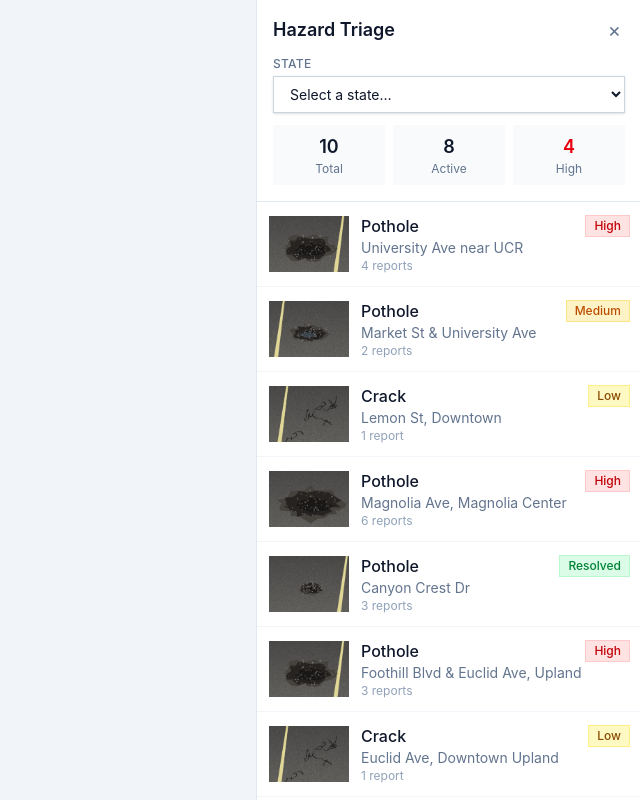
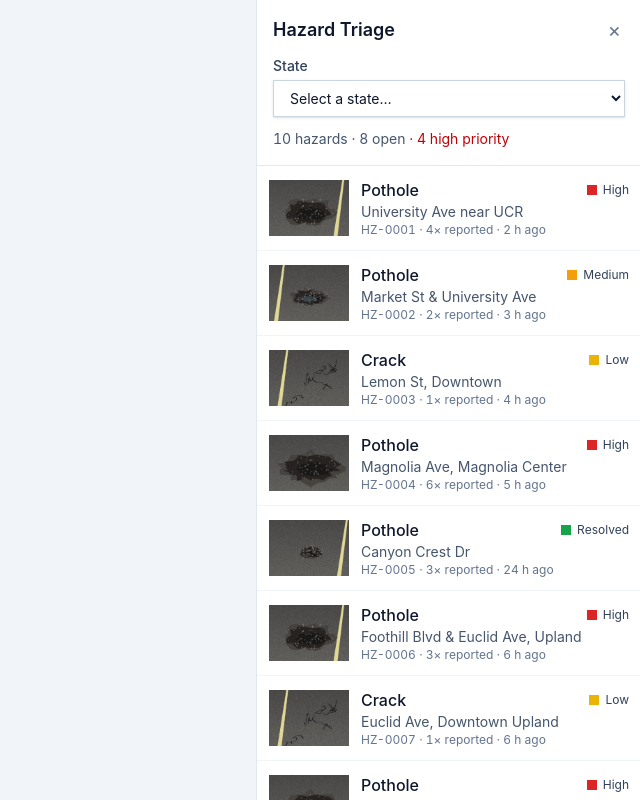
Before and after one commit to pranavgowrish/dashdigital, a React (Vite) app in the folder frontend/: page / in a window 1280 px wide. Shown: the whole page, without its empty margins (640-1280 px from the left). Built offline with nearby package versions, Linux system fonts and the light colour scheme.

Commit message:
updated design

```diff
--- a/frontend/src/App.tsx
+++ b/frontend/src/App.tsx
@@ -144,9 +144,6 @@ function App() {
             className="absolute right-4 top-4 z-10 flex items-center gap-2 border border-slate-200 bg-white px-3 py-2 text-sm font-medium shadow-md hover:bg-slate-50"
           >
             Hazard Triage
-            <span className="bg-red-100 px-1.5 text-xs font-semibold text-red-700">
-              {locationHazards.filter((h) => h.status !== "resolved").length}
-            </span>
           </button>
         )}
       </main>
--- a/frontend/src/arcgis-jsx.d.ts
+++ b/frontend/src/arcgis-jsx.d.ts
@@ -1,3 +1,2 @@
-// Registers <arcgis-*> and <calcite-*> custom elements with React's JSX types.
 import "@arcgis/map-components/types/react";
 import "@esri/calcite-components/types/react";
--- a/frontend/src/components/CityPicker.tsx
+++ b/frontend/src/components/CityPicker.tsx
@@ -25,7 +25,7 @@ export function CityPicker({ stateName, cities, loading, error, value, onChange
           ...cities.filter((c) => c.name.toLowerCase().startsWith(q)),
           ...cities.filter((c) => !c.name.toLowerCase().startsWith(q) && c.name.toLowerCase().includes(q)),
         ]
-      : [...cities].sort((a, b) => b.population - a.population) // biggest first when empty
+      : [...cities].sort((a, b) => b.population - a.population)
   ).slice(0, MAX_RESULTS);
 
   const choose = (city: CityOption | null) => {
--- a/frontend/src/components/Sidebar.tsx
+++ b/frontend/src/components/Sidebar.tsx
@@ -4,33 +4,42 @@ import type { CityOption } from "../data/cities";
 import { CityPicker } from "./CityPicker";
 import type { Hazard, HazardStatus, Severity } from "../data/hazards";
 
-const SEVERITY_STYLES: Record<Severity, string> = {
-  High: "bg-red-100 text-red-700 ring-red-200",
-  Medium: "bg-amber-100 text-amber-700 ring-amber-200",
-  Low: "bg-yellow-100 text-yellow-800 ring-yellow-200",
+const SEVERITY_COLOR: Record<Severity, string> = {
+  High: "#dc2626",
+  Medium: "#f59e0b",
+  Low: "#eab308",
+};
+const RESOLVED_COLOR = "#16a34a";
+
+const STATUS_LABEL: Record<HazardStatus, string> = {
+  open: "Open",
+  dispatched: "Crew dispatched",
+  resolved: "Resolved",
 };
 
-const STATUS_STYLES: Record<HazardStatus, string> = {
-  open: "bg-slate-100 text-slate-700",
-  dispatched: "bg-blue-100 text-blue-700",
-  resolved: "bg-green-100 text-green-700",
-};
+const pinColor = (h: Hazard) => (h.status === "resolved" ? RESOLVED_COLOR : SEVERITY_COLOR[h.severity]);
 
-function SeverityBadge({ hazard }: { hazard: Hazard }) {
-  if (hazard.status === "resolved") {
+function SeverityTag({ hazard }: { hazard: Hazard }) {
   return (
-      <span className="bg-green-100 px-2 py-0.5 text-xs font-medium text-green-700 ring-1 ring-green-200">
-        Resolved
+    <span className="inline-flex items-center gap-1.5 text-xs text-slate-700">
+      <span className="h-2.5 w-2.5" style={{ background: pinColor(hazard) }} />
+      {hazard.status === "resolved" ? "Resolved" : hazard.severity}
     </span>
   );
 }
-  return (
-    <span
-      className={`px-2 py-0.5 text-xs font-medium ring-1 ${SEVERITY_STYLES[hazard.severity]}`}
-    >
-      {hazard.severity}
-    </span>
-  );
+
+const ticketId = (h: Hazard) => `HZ-${String(h.objectId).padStart(4, "0")}`;
+
+const COMPASS = ["N", "NE", "E", "SE", "S", "SW", "W", "NW"];
+const compass = (deg: number) => COMPASS[Math.round((((deg % 360) + 360) % 360) / 45) % 8];
+
+function timeAgo(iso: string) {
+  const mins = Math.round((Date.now() - new Date(iso).getTime()) / 60000);
+  if (mins < 1) return "just now";
+  if (mins < 60) return `${mins} min ago`;
+  const hours = Math.round(mins / 60);
+  if (hours < 48) return `${hours} h ago`;
+  return `${Math.round(hours / 24)} days ago`;
 }
 
 const label = (h: Hazard) => h.hazard_type.charAt(0).toUpperCase() + h.hazard_type.slice(1);
@@ -39,12 +48,11 @@ const formatTime = (iso: string) =>
 
 const SELECT_CLASS =
   "mt-1 w-full border border-slate-300 bg-white px-3 py-2 text-sm shadow-sm focus:border-blue-500 focus:outline-none focus:ring-2 focus:ring-blue-200";
-const LABEL_CLASS = "mt-3 block text-xs font-medium uppercase tracking-wide text-slate-500";
+const LABEL_CLASS = "mt-3 block text-sm font-medium text-slate-700";
 
 const DEFAULT_WIDTH = 384;
 const MIN_WIDTH = 280;
 const WIDTH_KEY = "triage-panel-width";
-/** Never let the panel take more than 75% of the window, so the map stays usable. */
 const maxWidth = () => Math.max(MIN_WIDTH, Math.round(window.innerWidth * 0.75));
 const clampWidth = (w: number) => Math.min(Math.max(w, MIN_WIDTH), maxWidth());
 
@@ -61,11 +69,10 @@ function saveWidth(w: number) {
   try {
     localStorage.setItem(WIDTH_KEY, String(w));
   } catch {
-    // storage unavailable (private mode etc.): width just won't be remembered
+    return;
   }
 }
 
-/** Drag handle on the panel's left edge. Also works with arrow keys; double-click resets. */
 function ResizeHandle({ width, onResize }: { width: number; onResize: (w: number) => void }) {
   const onPointerDown = (e: React.PointerEvent<HTMLDivElement>) => {
     e.preventDefault();
@@ -76,7 +83,6 @@ function ResizeHandle({ width, onResize }: { width: number; onResize: (w: number
     document.body.style.cursor = "col-resize";
     document.body.style.userSelect = "none";
 
-    // The panel sits on the right, so dragging left (smaller clientX) makes it wider.
     const onMove = (ev: PointerEvent) => onResize(clampWidth(startWidth + (startX - ev.clientX)));
     const onUp = () => {
       handle.removeEventListener("pointermove", onMove);
@@ -119,7 +125,7 @@ interface SidebarProps {
   states: UsState[];
   state: UsState | null;
   onStateChange: (code: string | null) => void;
-  cities: CityOption[]; // places in the selected state
+  cities: CityOption[];
   citiesLoading: boolean;
   citiesError: string | null;
   city: CityOption | null;
@@ -127,7 +133,6 @@ interface SidebarProps {
   hazards: Hazard[];
   selected: Hazard | null;
   onSelect: (objectId: number | null) => void;
-  /** Leave the hazard detail view (App zooms the map back to where it was). */
   onExit: () => void;
   open: boolean;
   onClose: () => void;
@@ -159,7 +164,6 @@ export function Sidebar({
   };
 
   return (
-    // Closed = zero width (kept mounted so the city search and selection survive closing).
     <aside
       id="triage-panel"
       inert={!open}
@@ -215,11 +219,10 @@ export function Sidebar({
           </>
         )}
 
-        <div className="mt-3 grid grid-cols-3 gap-2 text-center">
-          <Stat value={hazards.length} label="Total" />
-          <Stat value={active} label="Active" />
-          <Stat value={high} label="High" accent />
-        </div>
+        <p className="mt-3 text-sm text-slate-600 tabular-nums">
+          {hazards.length} {hazards.length === 1 ? "hazard" : "hazards"} · {active} open
+          {high > 0 && <span className="text-red-700"> · {high} high priority</span>}
+        </p>
       </header>
 
       <div className="min-h-0 flex-1 overflow-y-auto">
@@ -244,11 +247,11 @@ export function Sidebar({
                   <div className="min-w-0 flex-1">
                     <div className="flex items-center justify-between gap-2">
                       <span className="font-medium">{label(h)}</span>
-                      <SeverityBadge hazard={h} />
+                      <SeverityTag hazard={h} />
                     </div>
-                    <p className="truncate text-sm text-slate-500">{h.street}</p>
-                    <p className="text-xs text-slate-400">
-                      {h.report_count} report{h.report_count === 1 ? "" : "s"}
+                    <p className="truncate text-sm text-slate-600">{h.street}</p>
+                    <p className="text-xs text-slate-500 tabular-nums">
+                      {ticketId(h)} · {h.report_count}× reported · {timeAgo(h.detected_at)}
                     </p>
                   </div>
                 </button>
@@ -262,61 +265,78 @@ export function Sidebar({
   );
 }
 
-function Stat({ value, label, accent }: { value: number; label: string; accent?: boolean }) {
+function HazardDetail({ hazard, onBack }: { hazard: Hazard; onBack: () => void }) {
+  const [copied, setCopied] = useState(false);
+  const coords = `${hazard.lat.toFixed(5)}, ${hazard.lon.toFixed(5)}`;
+  const copyCoords = () => {
+    navigator.clipboard
+      ?.writeText(coords)
+      .then(() => {
+        setCopied(true);
+        setTimeout(() => setCopied(false), 1200);
+      })
+      .catch(() => {});
+  };
+
   return (
-    <div className="bg-slate-50 py-2">
-      <div className={`text-lg font-semibold ${accent ? "text-red-600" : ""}`}>{value}</div>
-      <div className="text-xs text-slate-500">{label}</div>
-    </div>
-  );
-}
-
-function HazardDetail({ hazard, onBack }: { hazard: Hazard; onBack: () => void }) {
-  return (
-    <div className="p-4">
-      <button
-        type="button"
-        onClick={onBack}
-        className="text-sm font-medium text-blue-600 hover:text-blue-800"
-      >
+    <div>
+      <div className="flex items-center justify-between border-b border-slate-200 px-4 py-2 text-sm">
+        <button type="button" onClick={onBack} className="text-slate-700 hover:text-slate-950 hover:underline">
           Exit
         </button>
+        <span className="font-mono text-xs text-slate-500">{ticketId(hazard)}</span>
+      </div>
 
+      <figure className="relative bg-black">
         <img
           src={hazard.image_url}
           alt={`Dashcam crop of ${hazard.hazard_type} on ${hazard.street}`}
-        className="mt-3 aspect-[3/2] w-full object-cover"
+          className="aspect-[3/2] w-full object-cover"
         />
+        <figcaption className="absolute inset-x-0 bottom-0 flex justify-end bg-black/55 px-2 py-1 font-mono text-[11px] text-white/90">
+          <span>{hazard.detected_at.replace("T", " ").replace("Z", " UTC")}</span>
+        </figcaption>
+      </figure>
 
-      <div className="mt-3 flex items-center justify-between">
-        <h2 className="text-lg font-semibold">{label(hazard)}</h2>
-        <SeverityBadge hazard={hazard} />
+      <div className="border-l-4 px-4 pt-3 pb-1" style={{ borderColor: pinColor(hazard) }}>
+        <div className="flex items-baseline justify-between gap-3">
+          <h2 className="text-base font-semibold">{label(hazard)}</h2>
+          <SeverityTag hazard={hazard} />
         </div>
-      <p className="text-sm text-slate-500">{hazard.street}</p>
+        <p className="text-sm text-slate-600">{hazard.street}</p>
+      </div>
 
-      <dl className="mt-4 grid grid-cols-2 gap-x-4 gap-y-3 text-sm">
-        <Field term="Status">
-          <span className={`px-1.5 py-0.5 text-xs font-medium capitalize ${STATUS_STYLES[hazard.status]}`}>
-            {hazard.status}
-          </span>
-        </Field>
-        <Field term="Reports">{hazard.report_count}</Field>
-        <Field term="Confidence">{Math.round(hazard.confidence * 100)}%</Field>
-        <Field term="Device">{hazard.device_id}</Field>
-        <Field term="Detected">{formatTime(hazard.detected_at)}</Field>
-        <Field term="Coordinates">
-          {hazard.lat.toFixed(5)}, {hazard.lon.toFixed(5)}
-        </Field>
+      <dl className="mt-2 divide-y divide-slate-100 border-y border-slate-100 text-sm">
+        <Row term="Status">{STATUS_LABEL[hazard.status]}</Row>
+        <Row term="Times reported">{hazard.report_count}</Row>
+        <Row term="Detected">
+          {formatTime(hazard.detected_at)}
+          <span className="text-slate-500"> ({timeAgo(hazard.detected_at)})</span>
+        </Row>
+        <Row term="Model confidence">{Math.round(hazard.confidence * 100)}%</Row>
+        <Row term="Vehicle heading">
+          {Math.round(hazard.heading_deg)}° {compass(hazard.heading_deg)}
+        </Row>
+        <Row term="Location">
+          <span className="font-mono text-xs">{coords}</span>
+          <button
+            type="button"
+            onClick={copyCoords}
+            className="ml-2 text-xs text-slate-500 underline-offset-2 hover:text-slate-900 hover:underline"
+          >
+            {copied ? "Copied" : "Copy"}
+          </button>
+        </Row>
       </dl>
     </div>
   );
 }
 
-function Field({ term, children }: { term: string; children: React.ReactNode }) {
+function Row({ term, children }: { term: string; children: React.ReactNode }) {
   return (
-    <div>
-      <dt className="text-xs uppercase tracking-wide text-slate-400">{term}</dt>
-      <dd className="mt-0.5 text-slate-800">{children}</dd>
+    <div className="flex items-baseline justify-between gap-4 px-4 py-2">
+      <dt className="shrink-0 text-slate-500">{term}</dt>
+      <dd className="text-right text-slate-900 tabular-nums">{children}</dd>
     </div>
   );
 }
--- a/frontend/src/data/areas.ts
+++ b/frontend/src/data/areas.ts
@@ -15,7 +15,6 @@ export interface UsState {
   bbox: BBox;
 }
 
-// Approximate state bounding boxes [west, south, east, north].
 const STATE_BOUNDS: [code: string, name: string, bbox: BBox][] = [
   ["AL", "Alabama", [-88.47, 30.22, -84.89, 35.01]],
   ["AK", "Alaska", [-170.0, 51.2, -129.98, 71.39]],
--- a/frontend/src/data/hazards.ts
+++ b/frontend/src/data/hazards.ts
@@ -1,6 +1,3 @@
-// Hazard records, shaped like the attributes on Person 3's hosted Feature Layer.
-// These are MOCK records for local testing. Swap for the real FeatureLayer URL later.
-
 export type Severity = "High" | "Medium" | "Low";
 export type HazardStatus = "open" | "dispatched" | "resolved";
 
@@ -103,7 +100,6 @@ export const MOCK_HAZARDS: Hazard[] = [
     image_url: "/mock/pothole-4.jpg",
   },
 
-  // Upland
   {
     objectId: 6,
     hazard_type: "pothole",
@@ -137,7 +133,6 @@ export const MOCK_HAZARDS: Hazard[] = [
     image_url: "/mock/crack-1.jpg",
   },
 
-  // Los Angeles
   {
     objectId: 8,
     hazard_type: "pothole",
--- a/frontend/vite.config.ts
+++ b/frontend/vite.config.ts
@@ -3,7 +3,6 @@ import babel from '@rolldown/plugin-babel'
 import tailwindcss from '@tailwindcss/vite'
 import { defineConfig } from 'vite'
 
-// https://vite.dev/config/
 export default defineConfig({
   plugins: [
     react(),
```
Also changed, not shown: frontend/src/components/HazardMap.tsx (+2 -11 lines). Lines whose indentation alone changed are shown as unchanged.
